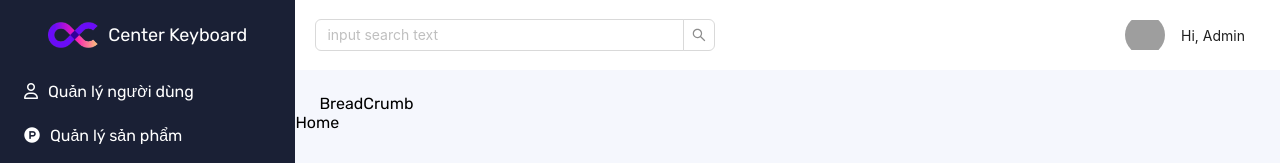
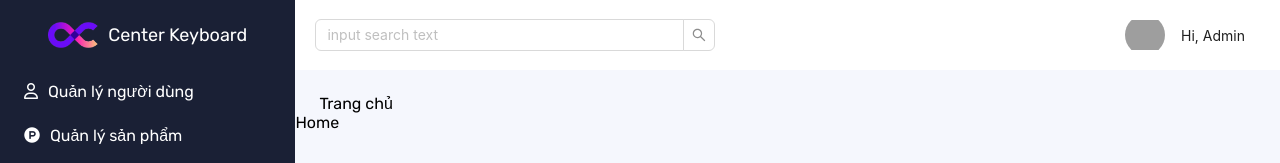
Before and after one commit to locnguyen273/fe-ecomerce-keyboard, a React (Vite) app: page /admin in a window 1280 px wide. Shown: the top 163 px of the page. Built offline with nearby package versions, Linux system fonts and the light colour scheme; grey boxes are pictures that could not be loaded.

Commit message:
custom breadcrumb

```diff
--- a/src/components/admins/menu-right/BreadCrumb.tsx
+++ b/src/components/admins/menu-right/BreadCrumb.tsx
@@ -1,10 +1,24 @@
+import { useLocation, Link  } from "react-router-dom";
+import { convertSlugToTitle } from "../../../services/dictionary/breadcrumbDictionary";
 
 const BreadCrumb = () => {
+  const location = useLocation ();
+  const pathnames = location?.pathname.split("/").filter(item => item !== "");
   return (
     <div className="breadcrumb">
-      BreadCrumb
+      <ul className="breadcrumb__list">
+        {pathnames?.map((value, index) => {
+          const last = index === pathnames.length -1;
+          const to = `/${pathnames.slice(0, index + 1).join('/')}`;
+          const title = convertSlugToTitle(value);
+          return (<li key={to}>
+            {last ? <p>{title}</p> : <Link to={to}>{title}</Link>}
+            {!last && <span>/</span>}
+          </li>)
+        })}
+      </ul>
     </div>
   )
 }
 
-export default BreadCrumb
+export default BreadCrumb;
--- a/src/scss/_temp-admin.scss
+++ b/src/scss/_temp-admin.scss
@@ -48,11 +48,12 @@
                 top: 70px;
                 right: 20px;
                 animation: showInfoPopup 1s;
+                z-index: 10;
                 a {
                     color: $bg-footer;
                     width: 100%;
                     padding: 12px;
-          transition: all .3s ease-in-out;
+                    transition: all 0.3s ease-in-out;
                     &:hover {
                         background-color: $bg-button-hover;
                     }
--- a/src/scss/admins/components/_breadcrumb.scss
+++ b/src/scss/admins/components/_breadcrumb.scss
@@ -1,3 +1,9 @@
 .breadcrumb {
-  padding: 24px 24px 0;
+    padding: 24px 24px 0;
+    &__list {
+        display: flex;
+        li span {
+            margin: 0 8px;
+        }
+    }
 }
--- /dev/null
+++ b/src/services/dictionary/breadcrumbDictionary.ts
@@ -0,0 +1,13 @@
+/* eslint-disable @typescript-eslint/no-explicit-any */
+const slugToTitleDictionary : any = {
+  "admin": "Trang chủ",
+  "manage-user": "Quản lý người dùng",
+  "manage-product": "Quản lý sản phẩm",
+}
+
+export const convertSlugToTitle = (slug: string) => {
+  return slugToTitleDictionary[slug] || slug.replace(/-/g,' ')
+    .split(' ')
+    .map(word => word.charAt(0).toUpperCase() + word.slice(1))
+    .join(' ');
+}
--- /dev/null
+++ b/src/shared/enums/breadcrumb.ts
@@ -0,0 +1,5 @@
+export const BreadcrumbText = {
+  admin: "admin",
+  managerUser: "manage-user",
+  managerProduct: "manage-product",
+}
```
Lines whose indentation alone changed are shown as unchanged.
